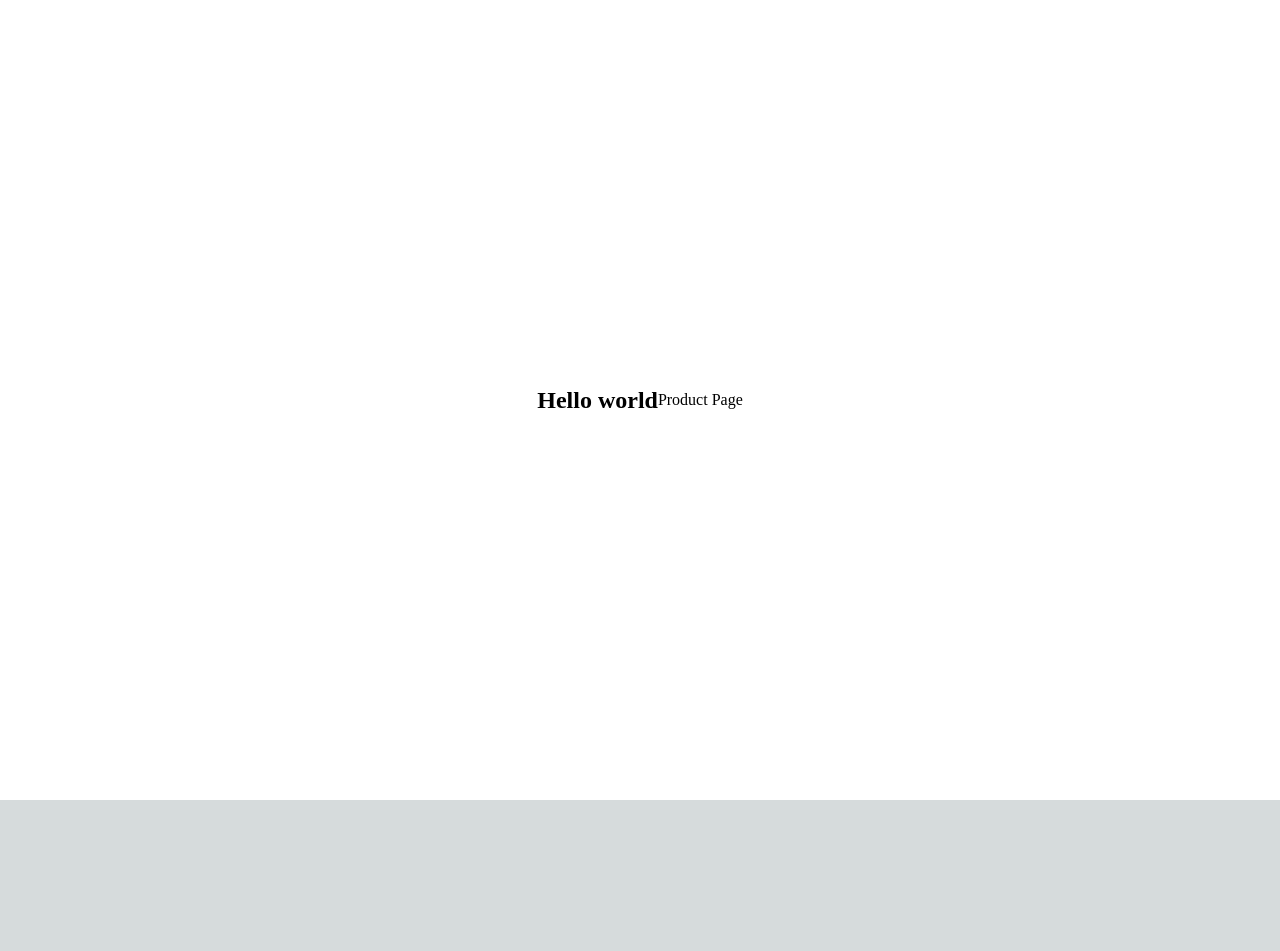
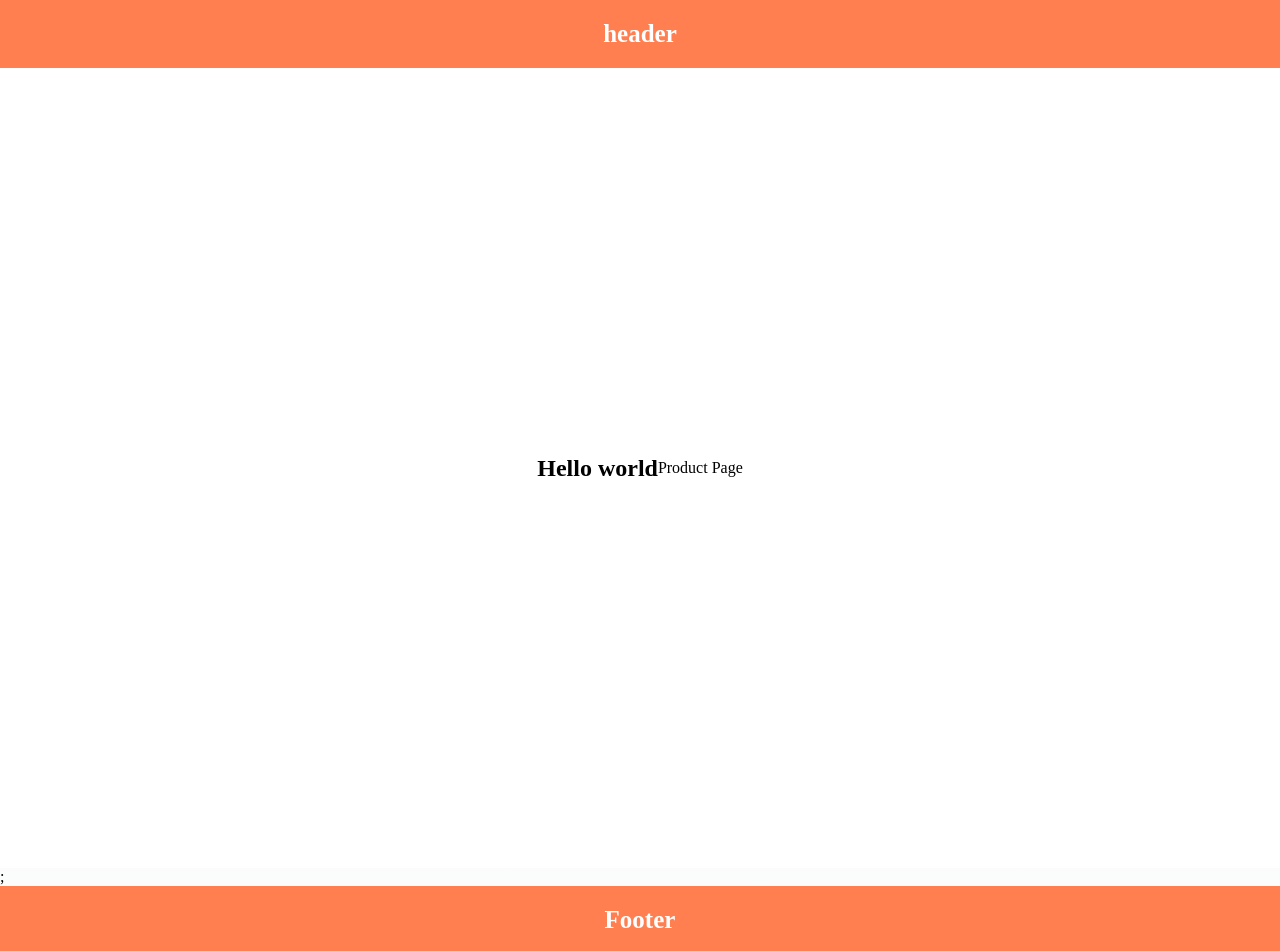
Before and after one commit to Shams425/Learning-next-js, a Next.js app: page / in a window 1280 px wide. Shown: the top 951 px of the page. Before the commit the page ends 800 px from the top, so only its background shows below. Built offline with nearby package versions, Linux system fonts and the light colour scheme.

Commit message:
making the app layout concept

```diff
--- /dev/null
+++ b/components/footer/footer.css
@@ -0,0 +1,12 @@
+.footerContainer {
+  background-color: coral;
+  display: flex;
+  align-items: center;
+  justify-content: center;
+  padding: 20px;
+  color: white;
+}
+
+.footerContainer h1 {
+  font-size: 25px;
+}
--- /dev/null
+++ b/components/footer/footer.js
@@ -0,0 +1,11 @@
+import "./footer.css";
+
+function Footer() {
+  return (
+    <div className="footerContainer">
+      <h1>Footer</h1>
+    </div>
+  );
+}
+
+export default Footer;
--- /dev/null
+++ b/components/header/header.css
@@ -0,0 +1,12 @@
+.headerContainer {
+  background-color: coral;
+  display: flex;
+  align-items: center;
+  justify-content: center;
+  padding: 20px;
+  color: white;
+}
+
+.headerContainer h1 {
+  font-size: 25px;
+}
--- /dev/null
+++ b/components/header/header.js
@@ -0,0 +1,11 @@
+import "./header.css";
+
+function Header() {
+  return (
+    <div className="headerContainer">
+      <h1>header</h1>
+    </div>
+  );
+}
+
+export default Header;
--- a/src/pages/_app.js
+++ b/src/pages/_app.js
@@ -1,5 +1,13 @@
 import "@/styles/globals.css";
+import Header from "../../components/header/header";
+import Footer from "../../components/footer/footer";
 
 export default function App({ Component, pageProps }) {
-  return <Component {...pageProps} />;
+  return (
+    <>
+      <Header />
+      <Component {...pageProps} />;
+      <Footer />
+    </>
+  );
 }
```
